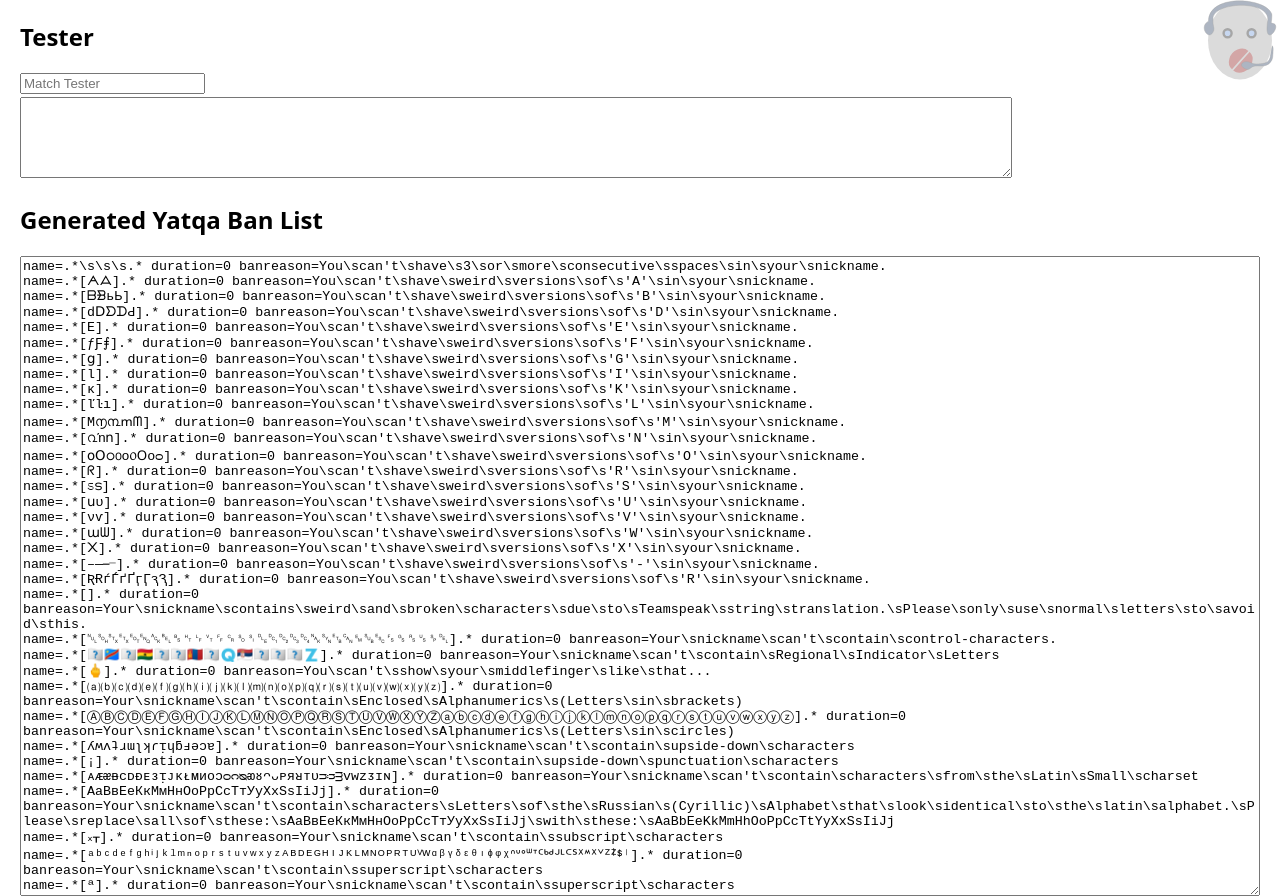
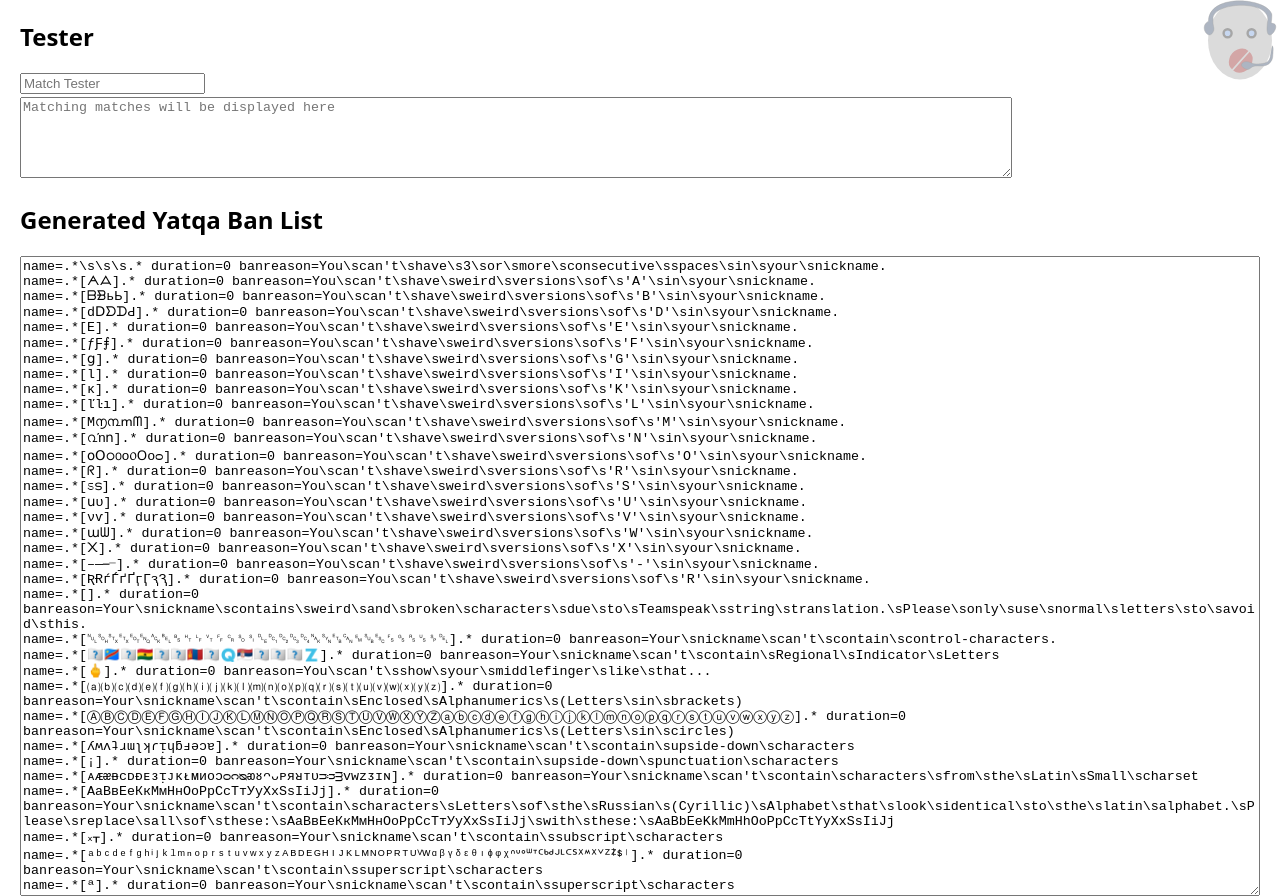
Before and after one commit to Maingron/TeamSpeak-Ban-List-Generator, a plain HTML site: page index.html in a window 1280 px wide. Shown: the top 896 px of the page. Drawn offline with Linux system fonts and the light colour scheme.

Commit message:
Add placeholder to tester textarea

```diff
--- a/index.html
+++ b/index.html
@@ -11,7 +11,7 @@
 			<section class="section-tester">
 				<h2>Tester </h2>
 				<input class="match-tester" type="text" placeholder="Match Tester" oninput="matchTester(this.value, allBanEntries)">
-				<textarea name="match-tester--matches" class="match-tester--matches" rows="5" readonly></textarea>
+				<textarea name="match-tester--matches" class="match-tester--matches" rows="5" placeholder="Matching matches will be displayed here" readonly></textarea>
 			</section>
 
 			<section class="section-output">
```
